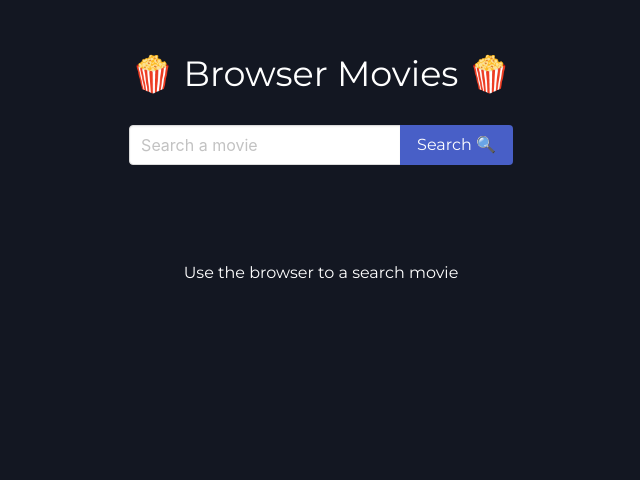
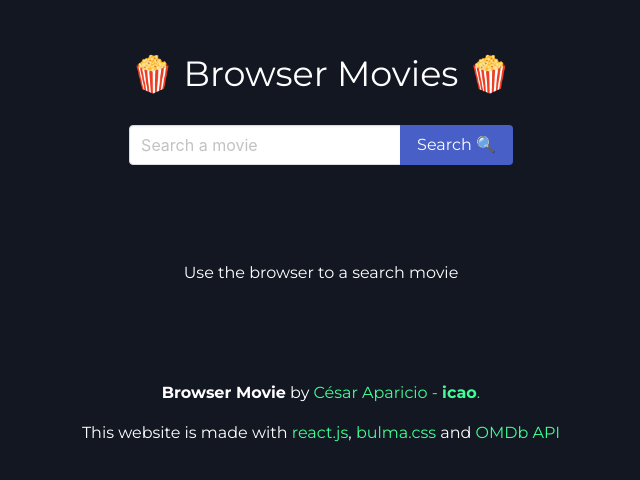
Before and after one commit to icao/curso-react, a React (Create React App) app in the folder 33-----proyecto-----buscador-de-peliculas-v2/: page / in a window 1280 px wide. Shown: the top 480 px of the page, without its empty margins (319-959 px from the left). Built offline with nearby package versions, Linux system fonts and the light colour scheme.

Commit message:
Agregando pagina error 404

```diff
--- a/33-----proyecto-----buscador-de-peliculas-v2/src/App.css
+++ b/33-----proyecto-----buscador-de-peliculas-v2/src/App.css
@@ -11,6 +11,23 @@
 html {
   background-color: #131722;
   /* background-color: #0e0d12; */
+}
+
+.contianer__center{
+  width: 100%;
+  height: 100vh;
+  display: flex;
+  flex-direction: column;
+  justify-content: center;
+  align-items: center;
+}
+
+.footer__bg{
+  background-color: #131722;
+}
+
+footer a{
+  color: #40ff96;
 }
 
 .subtitle__search {
@@ -343,3 +360,23 @@ html {
     transform: scale(1.0);
   }
 }
+
+
+.tittle__404{
+  font-weight: 600;
+  font-size: calc(5em + 10vmin);
+  text-align: center;
+  /* margin: 0; */
+  /* line-height: 0; */
+}
+
+.subtitle__404{
+  text-align: center;
+  font-size: calc(1em + 4vmin);
+  margin-bottom: 1em;
+}
+
+.container__row__404{
+  display: flex;
+  justify-content: center;
+}
--- a/33-----proyecto-----buscador-de-peliculas-v2/src/App.js
+++ b/33-----proyecto-----buscador-de-peliculas-v2/src/App.js
@@ -4,6 +4,7 @@ import "./App.css";
 import { Home } from "./pages/Home";
 import { DetailMovie } from "./pages/DetailMovie";
 import { BrowserRouter as Router, Switch, Route } from "react-router-dom";
+import NotFound from "./pages/NotFound";
 
 class App extends Component {
   render() {
@@ -12,6 +13,7 @@ class App extends Component {
         <Switch>
           <Route path="/" exact component={Home} />
           <Route path="/detail/:id" exact component={DetailMovie} />
+          <Route component={NotFound} />
         </Switch>
       </Router>
     );
--- a/33-----proyecto-----buscador-de-peliculas-v2/src/pages/Home.js
+++ b/33-----proyecto-----buscador-de-peliculas-v2/src/pages/Home.js
@@ -1,4 +1,4 @@
-import React, { Component } from "react";
+import React, { Component, Fragment } from "react";
 import "bulma/css/bulma.css";
 import "../App.css";
 import { Title } from "../components/Title";
@@ -112,8 +112,7 @@ export class Home extends Component {
       top: 0,
       left: this.topRef.current.offsetTop,
       behavior: "smooth"
-           }
-           );
+    });
 
   showResults = () => {
     return this.state.movies.length === 0 ? (
@@ -159,6 +158,7 @@ export class Home extends Component {
 
   render() {
     return (
+      <Fragment>
         <main>
           <section className="section">
             <div className="container">
@@ -199,6 +199,23 @@ export class Home extends Component {
             </div>
           </section>
         </main>
+        <footer className="footer footer__bg">
+          <div className="content has-text-centered">
+            <p>
+              <strong className="subtitle__card">Browser Movie</strong> by{" "}
+              <a href="https://github.com/icao">
+                César Aparicio - <strong>icao</strong>.
+              </a>
+            </p>
+            <p>
+              This website is made with{" "}
+              <a href="https://es.reactjs.org" target="_blank" rel="noopener noreferrer">react.js</a>,{" "}
+              <a href="https://bulma.io" target="_blank" rel="noopener noreferrer">bulma.css</a> and{" "}
+              <a href="http://www.omdbapi.com" target="_blank" rel="noopener noreferrer">OMDb API</a>{" "}
+            </p>
+          </div>
+        </footer>
+      </Fragment>
     );
   }
 }
--- /dev/null
+++ b/33-----proyecto-----buscador-de-peliculas-v2/src/pages/NotFound.js
@@ -0,0 +1,28 @@
+import React from "react";
+import { Link } from "react-router-dom";
+
+const NotFound = () => {
+  return (
+      <main className="contianer__center">
+        <div>
+          <h1 className="tittle__404">404</h1>
+          <h2 className="subtitle__404">Page Not Found</h2>
+          <div className="container">
+            <div className="columns">
+              <div
+                className="column container__row__404"
+              >
+                <Link to="/">
+                  <button className="button is-outlined is-white">
+                    &#8592; Back To Home
+                  </button>
+                </Link>
+              </div>
+            </div>
+          </div>
+        </div>
+      </main>
+  );
+};
+
+export default NotFound;
```
Lines whose indentation alone changed are shown as unchanged.
